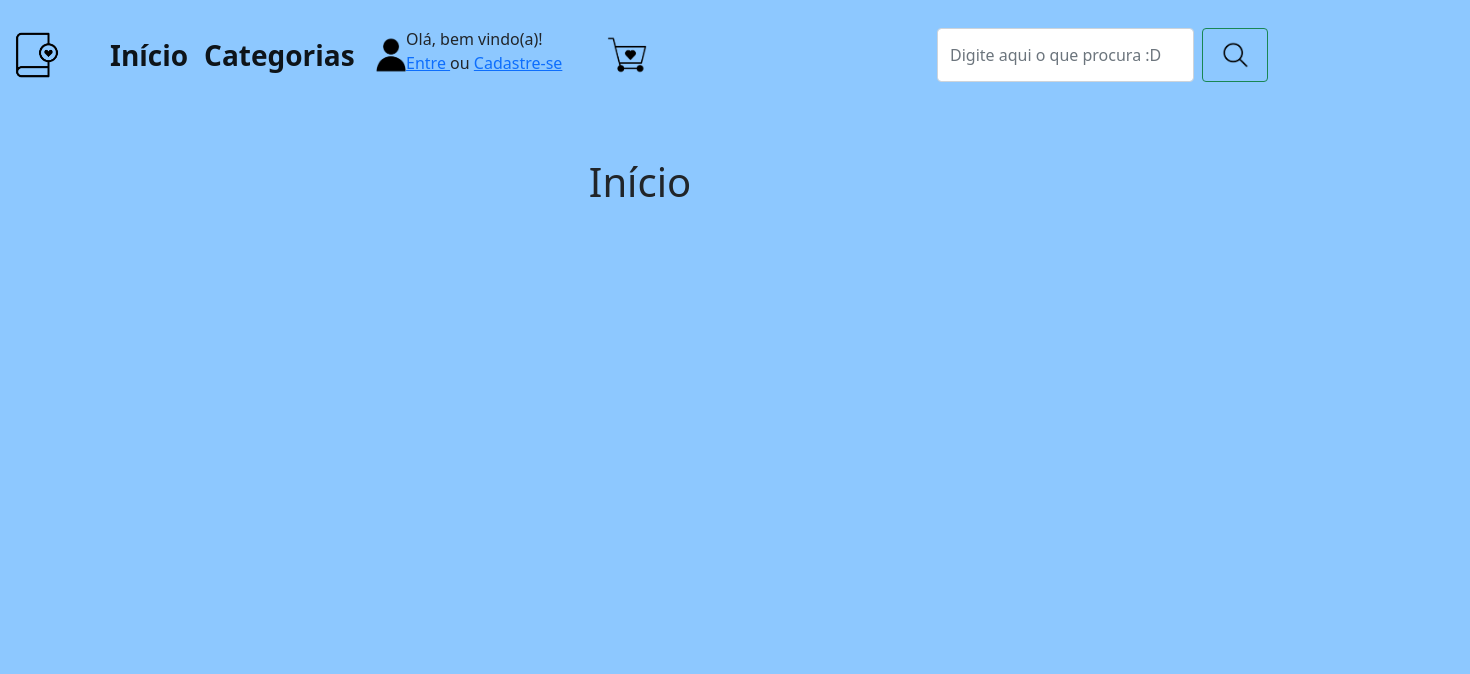
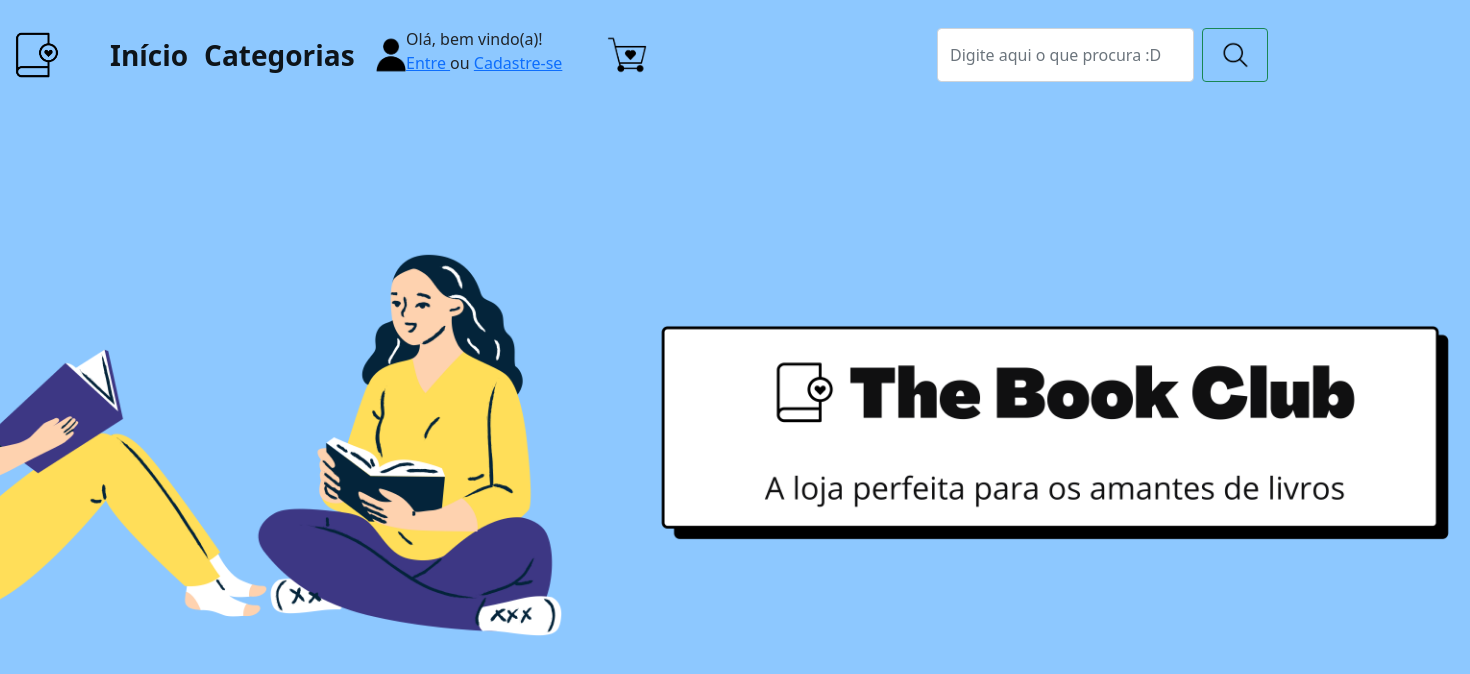
Before and after one commit to DigitalHouse-PortoSeguro/theBookClubFrontend, an Angular app: page /inicio in a window 1280 px wide. Shown: the top 674 px of the page, 1470 px wide, since content can reach past the window. Built offline with nearby package versions, Linux system fonts and the light colour scheme.

Commit message:
Alterações do componente inicio

```diff
--- a/src/app/views/inicio/inicio.component.css
+++ b/src/app/views/inicio/inicio.component.css
@@ -0,0 +1,32 @@
+body{
+    background-color: #8DC8FF;
+    height: 2000px;
+}
+
+
+.container{
+    display: flex;
+    flex-flow: row;
+    justify-content: center;
+    padding: 115px;
+}
+
+
+    .slogan
+{
+    width: 100%;
+
+    }
+
+/* .navbar{
+    position: fixed;
+    top: 0;
+    left: 0;
+    width: 100%;
+    height: 110px;
+    background-color: #8DC8FF;
+} */
+
+.t1{
+    align-items: flex-start;
+}
--- a/src/app/views/inicio/inicio.component.html
+++ b/src/app/views/inicio/inicio.component.html
@@ -1 +1,7 @@
-<h1 class="text-center mt-5">Início</h1>
+<div class="container">
+    <img class="mx-auto d-block" src="../../../assets/img/Imagem meninas sentadas.png "
+    alt="Imagem de duas meninas sentadas lendo livro"
+    style="width: 100%" />
+    <img class="slogan" src="../../../assets/img/Slogan.png" alt="duas amigas sentadas lendo com o slogan do site abaixo">
+
+</div>
```
